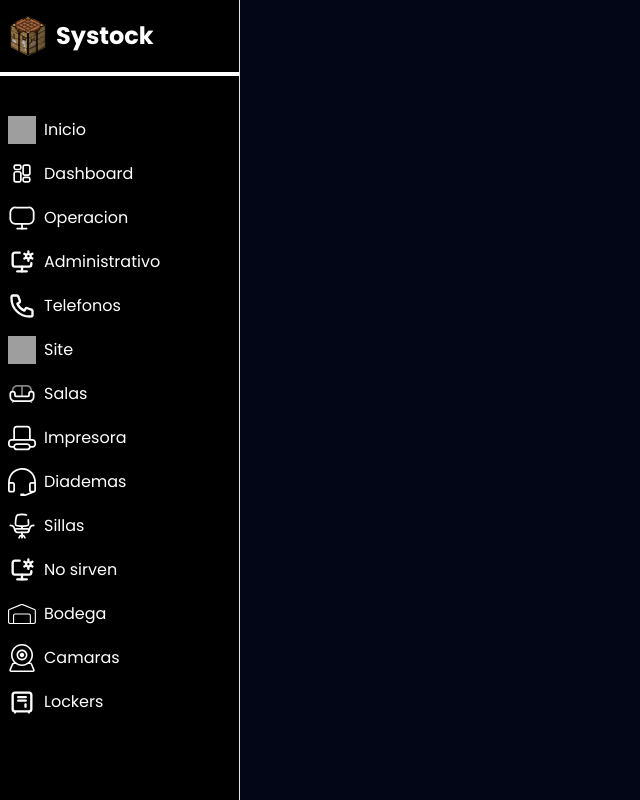
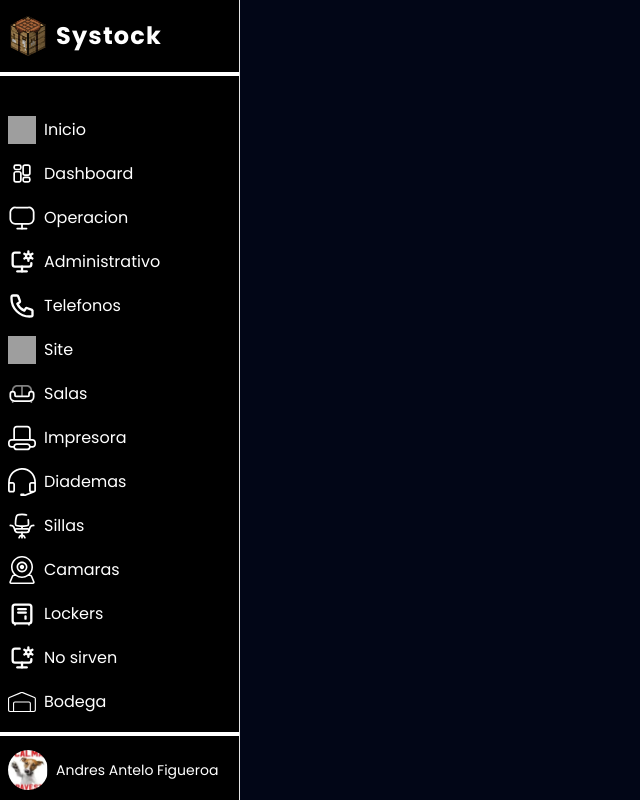
Before and after one commit to AndresAntelo21/inventory_front, a React (Vite) app: page /home in a window 1280 px wide. Shown: the whole page, without its empty margins (0-640 px from the left). Built offline with nearby package versions, Linux system fonts and the light colour scheme; grey boxes are pictures that could not be loaded.

Commit message:
Implement code changes to enhance functionality and improve performance

```diff
--- a/src/components/sidebar/sidebar.tsx
+++ b/src/components/sidebar/sidebar.tsx
@@ -2,11 +2,11 @@
 
 export const Sidebar: React.FC = () => {
     return (
-        <div className="w-60 h-screen bg-black border-r-1 flex flex-col overflow-hidden ">
+        <div className=" relative w-60 h-screen bg-black border-r-1 flex flex-col overflow-hidden ">
             <div className="sticky top-0 bg-black/40 backdrop-blur-md ">
                 <div className="flex flex-row items-center gap-2 pl-2 py-4">
                     <img src="/logo/crafting-table.svg" alt="logo Systock" className="size-10" />
-                    <h1 className="text-center text-2xl font-semibold">Systock</h1>
+                    <h1 className="text-center text-2xl font-bold tracking-wider">Systock</h1>
                 </div>
                 <div className="bg-white w-full h-1"></div>
             </div>
@@ -52,6 +52,14 @@ export const Sidebar: React.FC = () => {
                     <span className="text-base">Sillas</span>
                 </div>
                 <div className=" pl-2 text-2xl flex gap-2 items-center">
+                    <img src="/sidebar-icons/cam.svg" alt="Icono de home" className="size-7" />
+                    <span className="text-base">Camaras</span>
+                </div>
+                <div className=" pl-2 text-2xl flex gap-2 items-center">
+                    <img src="/sidebar-icons/locker.svg" alt="Icono de home" className="size-7" />
+                    <span className="text-base">Lockers</span>
+                </div>
+                <div className=" pl-2 text-2xl flex gap-2 items-center">
                     <img src="/sidebar-icons/doesnt-work.svg" alt="Icono de home" className="size-7" />
                     <span className="text-base">No sirven</span>
                 </div>
@@ -59,13 +67,14 @@ export const Sidebar: React.FC = () => {
                     <img src="/sidebar-icons/warehouse.svg" alt="Icono de home" className="size-7" />
                     <span className="text-base">Bodega</span>
                 </div>
-                <div className=" pl-2 text-2xl flex gap-2 items-center">
-                    <img src="/sidebar-icons/cam.svg" alt="Icono de home" className="size-7" />
-                    <span className="text-base">Camaras</span>
-                </div>
-                <div className=" pl-2 text-2xl flex gap-2 items-center">
-                    <img src="/sidebar-icons/locker.svg" alt="Icono de home" className="size-7" />
-                    <span className="text-base">Lockers</span>
+                <div className="w-full h-17 bg-black/30 backdrop-blur-md absolute bottom-0">
+                    <div className="w-full h-1 bg-white"></div>
+                    <div className="flex items-center gap-2 p-2 h-full">
+                        <div className="size-10 bg-blue-800 rounded-full overflow-hidden">
+                            <img src="/icon-user/user.jpg" alt="foto de usuario test" className="w-full h-full" />
+                        </div>
+                        <span className="text-sm">Andres Antelo Figueroa</span>
+                    </div>
                 </div>
             </div>
         </div>
--- a/src/index.css
+++ b/src/index.css
@@ -140,26 +140,10 @@
 }
 
 .sidebar-scroll::-webkit-scrollbar:vertical {
-  width: 5px;
-  background-color: #F4F4F4;
-  border-radius: 5rem;
+  display: none;
 }
 
 .sidebar-scroll::-webkit-scrollbar-button:increment,
 .sidebar-scroll::-webkit-scrollbar-button {
   display: none;
 }
-
-.sidebar-scroll::-webkit-scrollbar:horizontal {
-  height: 5rem;
-}
-
-.sidebar-scroll::-webkit-scrollbar-thumb {
-  background-color: #014699;
-  border: 2rem solid #014699;
-  border-radius: 1rem;
-}
-
-.sidebar-scroll::-webkit-scrollbar-track {
-  border-radius: 3rem;
-}
```
Also changed, not shown: public/icon-user/user.jpg (added).
